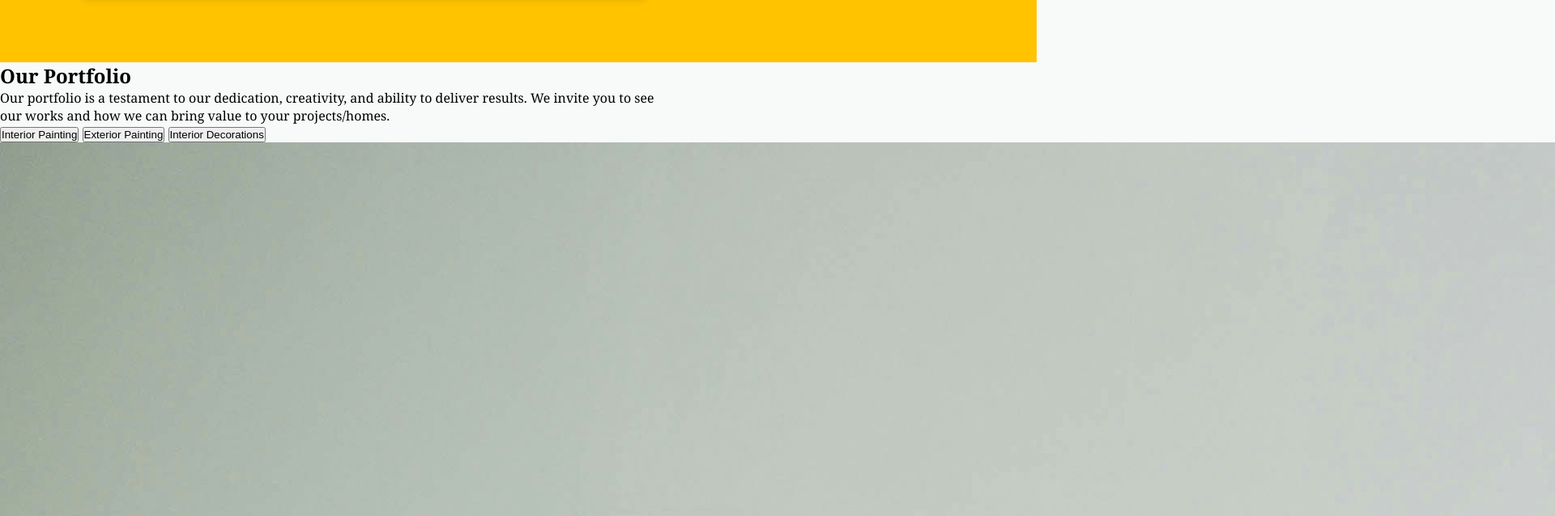
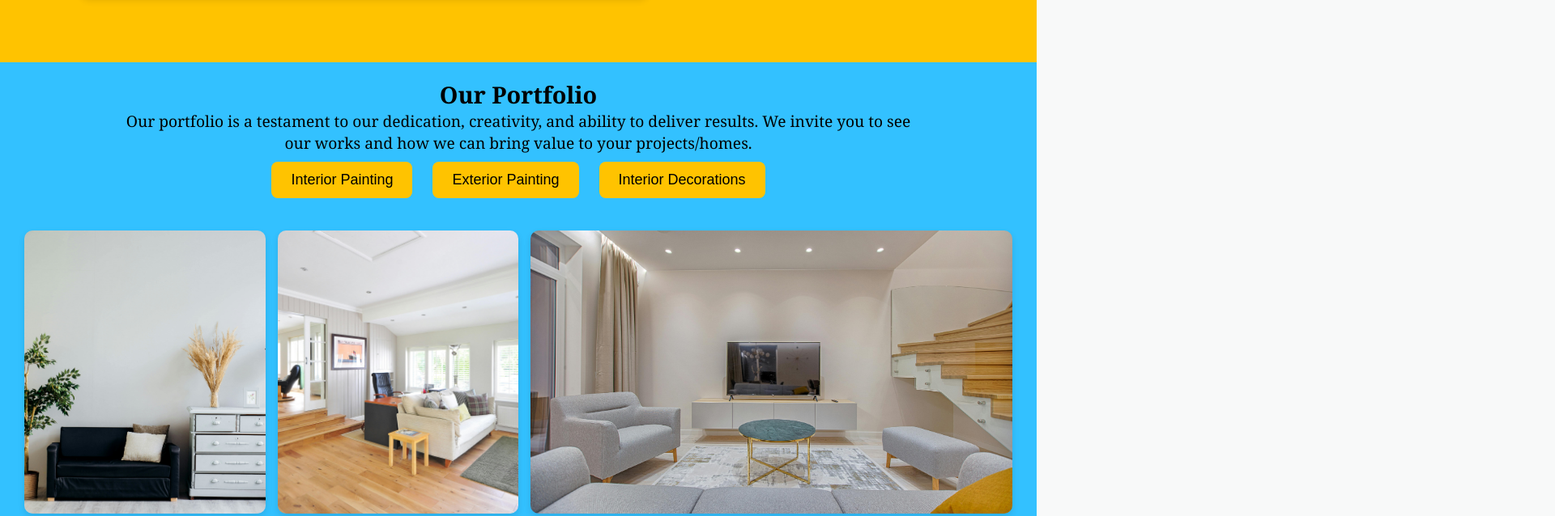
Before and after one commit to TracyVickin/delstaluxPaint, a plain HTML site: page index.html in a window 1280 px wide. Shown: the part 2788-3426 px from the top of the page at 81% size, 1920 px wide, since content can reach past the window. Drawn offline with Linux system fonts and the light colour scheme.

Commit message:
section change

```diff
--- a/CSS/styles.css
+++ b/CSS/styles.css
@@ -526,3 +526,66 @@ p {
 }
 
 /* our-portfolio*/
+
+/* Base styling */
+.our-portfolio {
+  text-align: center;
+  padding: 20px;
+  background-color: #33C1FF;
+  font-size: 1.2rem;
+}
+
+.buttons button {
+  margin: 10px;
+  padding: 12px 24px;
+  font-size: 18px;
+  cursor: pointer;
+  border: none;
+  background-color:#FFC300;
+  color: black;
+  border-radius: 8px;
+  transition: background-color 0.3s ease;
+}
+
+.buttons button:hover {
+  background-color: #33C1FF;
+}
+
+.gallery {
+  display: none;
+  margin-top: 20px;
+  gap: 15px;
+  padding: 10px;
+}
+
+/* Unique grid layouts */
+.interior-painting {
+  display: grid;
+  grid-template-columns: 1fr 1fr 2fr;
+  grid-template-rows: repeat(2, 350px);
+  gap: 15px;
+}
+
+.exterior-painting {
+  display: grid;
+  grid-template-columns: 1fr 2fr;
+  grid-template-rows: repeat(2, 350px);
+  gap: 18px;
+}
+
+.interior-decorations {
+  display: grid;
+  grid-template-columns: 1fr 2fr 1fr; /* First and third columns are smaller */
+  grid-template-rows: 3x00px 300px;   /* Rows with different heights */
+  gap: 20px;
+  align-items: center;                /* Center content vertically */
+}
+
+.gallery img {
+  width: 100%;
+  height: 100%;
+  max-height: 350px; /* Increased max-height to 350px */
+  object-fit: cover;
+  border-radius: 10px;
+  box-shadow: 0px 4px 8px rgba(0, 0, 0, 0.1);
+}
--- a/script.js
+++ b/script.js
@@ -1,20 +1,34 @@
 // Function to show the gallery corresponding to the clicked button
+document.addEventListener("DOMContentLoaded", function () {
+    // Hide all galleries except the first one
+    document.querySelectorAll(".gallery").forEach(gallery => {
+        gallery.style.display = "none";
+    });
+
+    // Show the first gallery by default (Interior Painting)
+    const defaultGallery = document.getElementById("interior-painting");
+    if (defaultGallery) {
+        defaultGallery.style.display = "grid";
+        defaultGallery.classList.add("interior-painting");
+    }
+});
+
+// Make the function globally accessible
 function showGallery(galleryId) {
-    // Hide all galleries by removing the 'active' class
-    const galleries = document.querySelectorAll('.gallery');
-    galleries.forEach((gallery) => gallery.classList.remove('active'));
+    // Hide all galleries
+    document.querySelectorAll(".gallery").forEach(gallery => {
+        gallery.style.display = "none";
+        gallery.classList.remove("interior-painting", "exterior-painting", "interior-decorations");
+    });
 
-    // Show the selected gallery by adding the 'active' class
-    const selectedGallery = document.getElementById(galleryId);
-    if (selectedGallery) {
-        selectedGallery.classList.add('active');
+    // Show the selected gallery and apply the grid style
+    const activeGallery = document.getElementById(galleryId);
+    if (activeGallery) {
+        activeGallery.style.display = "grid";
+        activeGallery.classList.add(galleryId);
     }
 }
 
-// Ensure the 'interior-painting' gallery is shown by default when the page loads
-window.onload = function() {
-    showGallery('interior-painting');
-}
 
 
   // Counter animation functionality
```
